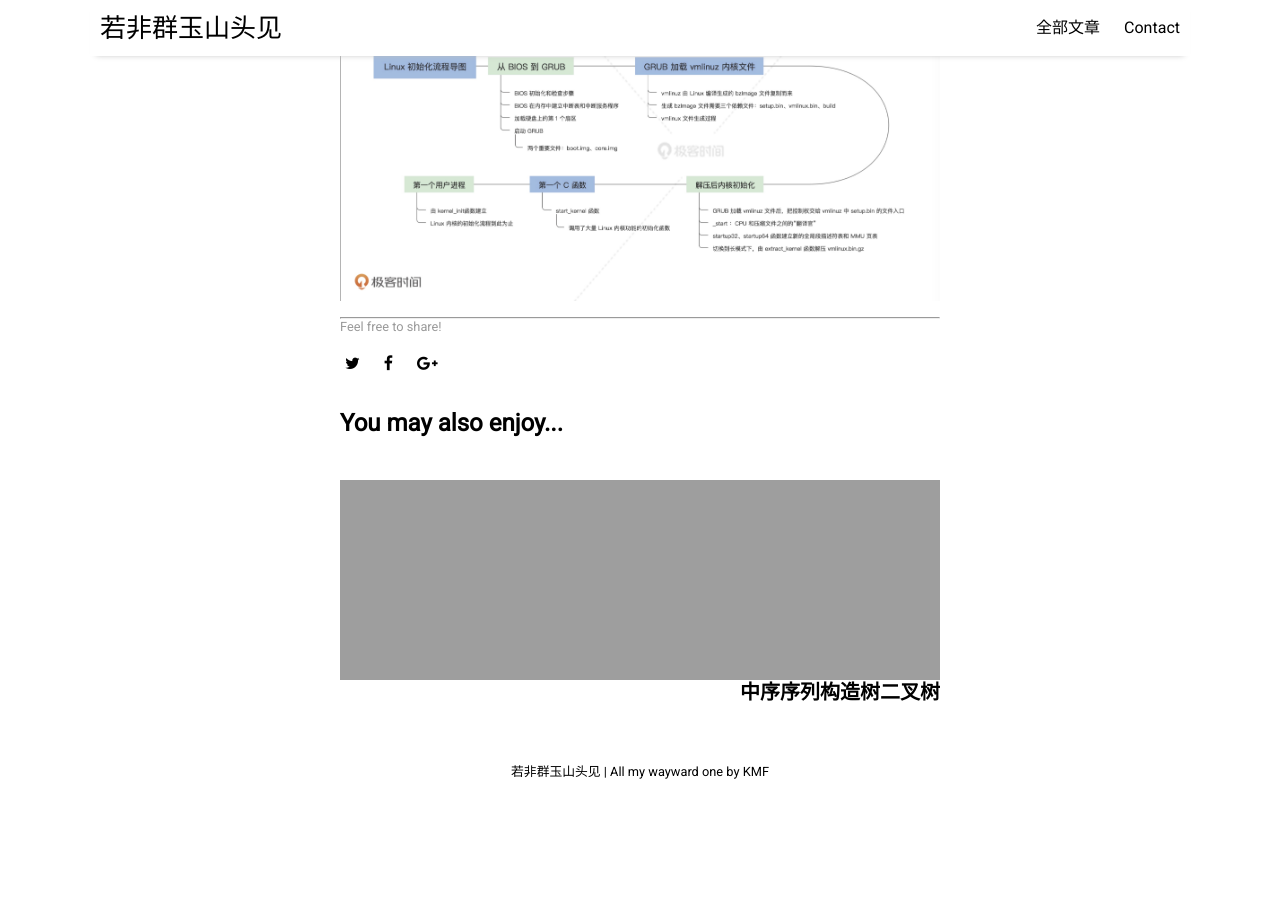
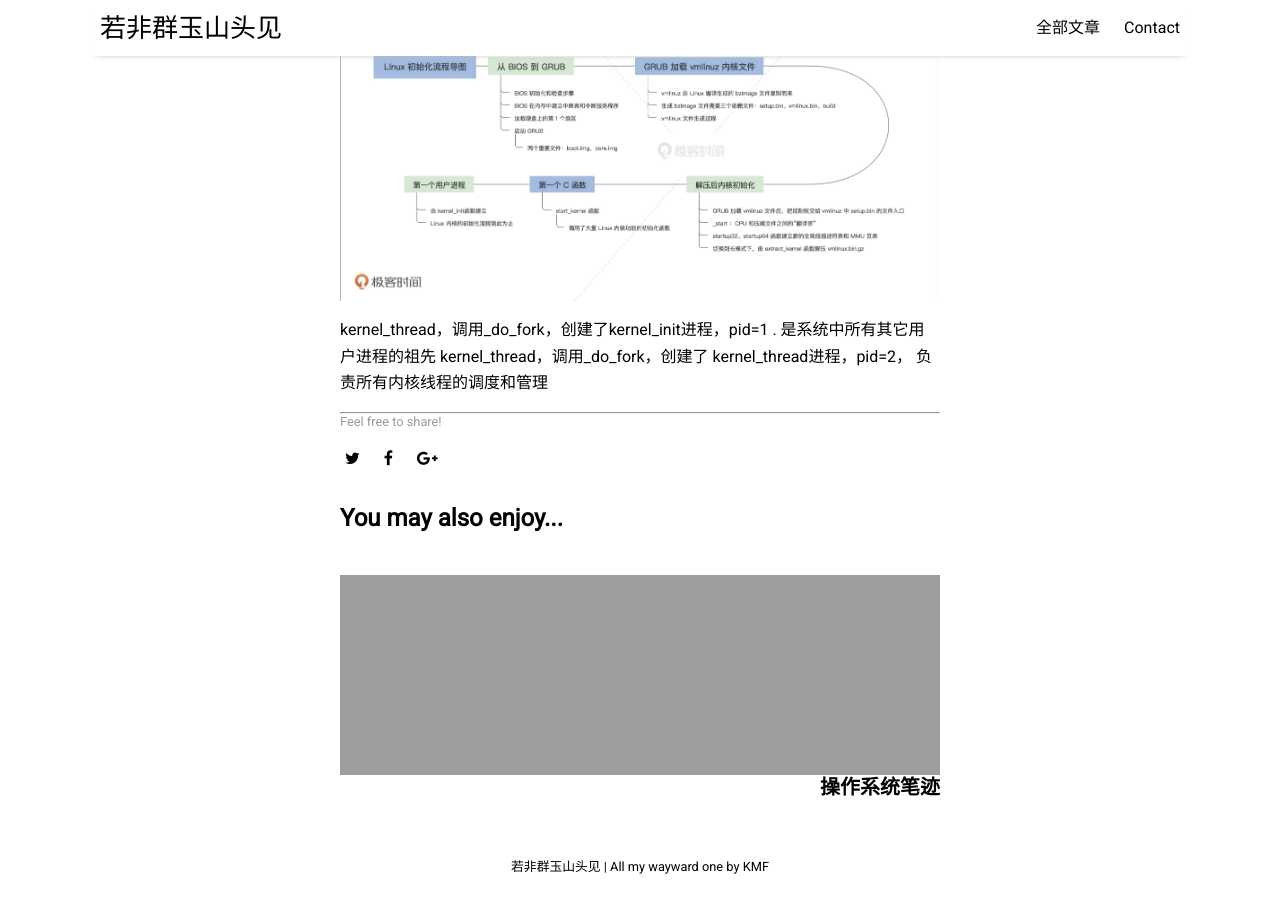
Before and after one commit to kangmingfa/kangmingfa.github.io, a Jekyll site: the page built from _posts/2021-09-23-operating-system.md, in a window 1280 px wide and 900 px high, scrolled down 3563 px. Built offline with Jekyll 4.4.1, drawn with Linux system fonts in a browser that asks for light colours; nearby versions of some CDN libraries; before the commit the page ends 4368 px from its top, so only the background shows below that.

Commit message:
add a file

```diff
--- a/_posts/2021-09-23-operating-system.md
+++ b/_posts/2021-09-23-operating-system.md
@@ -110,4 +110,7 @@ Linux 内核的第一个用户态进程是在 kernel_init 线程建立的，而
 
 ![启动流程](/assets/img/linux_boot_process.jpg)
 
+kernel_thread，调用_do_fork，创建了kernel_init进程，pid=1 . 是系统中所有其它用户进程的祖先
+kernel_thread，调用_do_fork，创建了 kernel_thread进程，pid=2， 负责所有内核线程的调度和管理
+
 ---
--- /dev/null
+++ b/_posts/2021-09-25-os-notes02.md
@@ -0,0 +1,8 @@
+---
+layout: post
+title: "操作系统笔迹"
+author: "kangmingfa"
+categories: sample
+tags: [sample]
+image: blog_007.jpeg
+---
```
